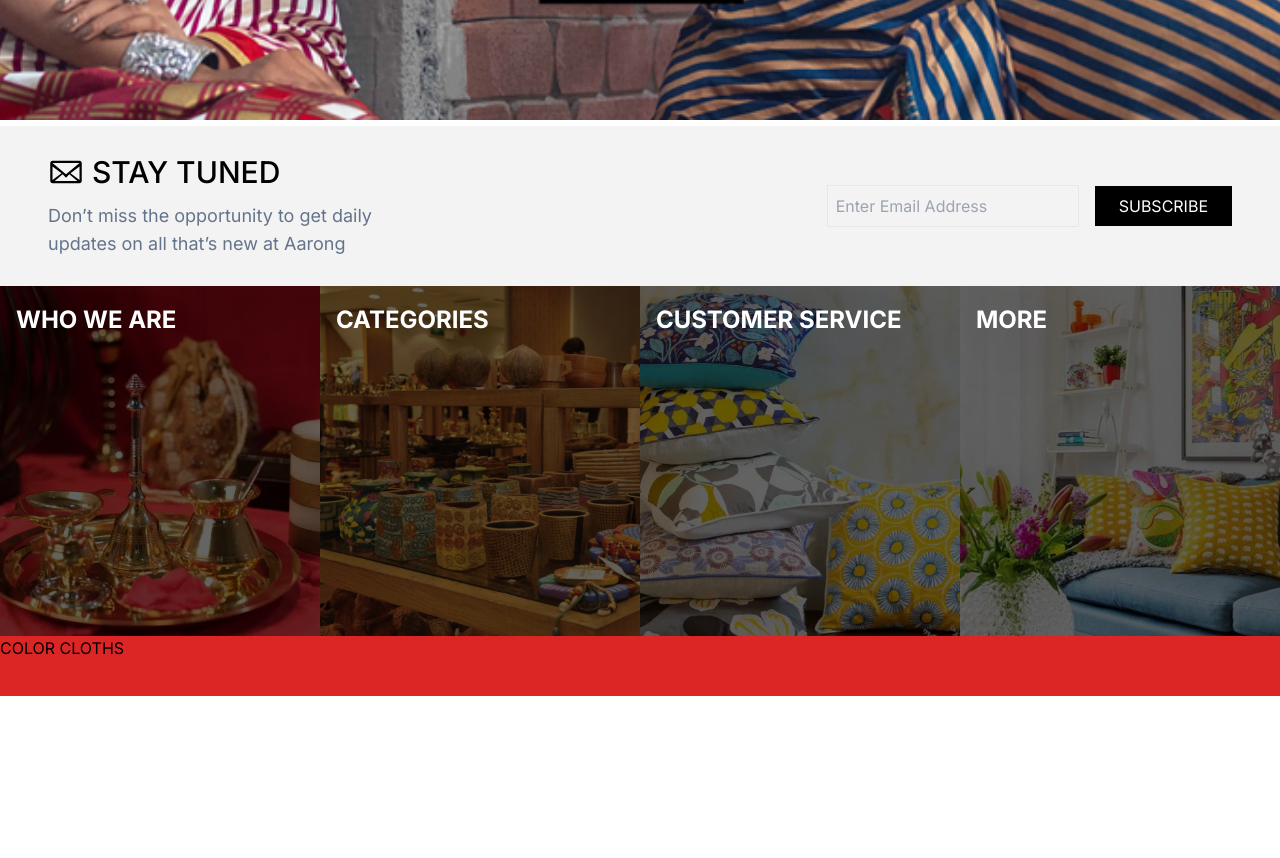
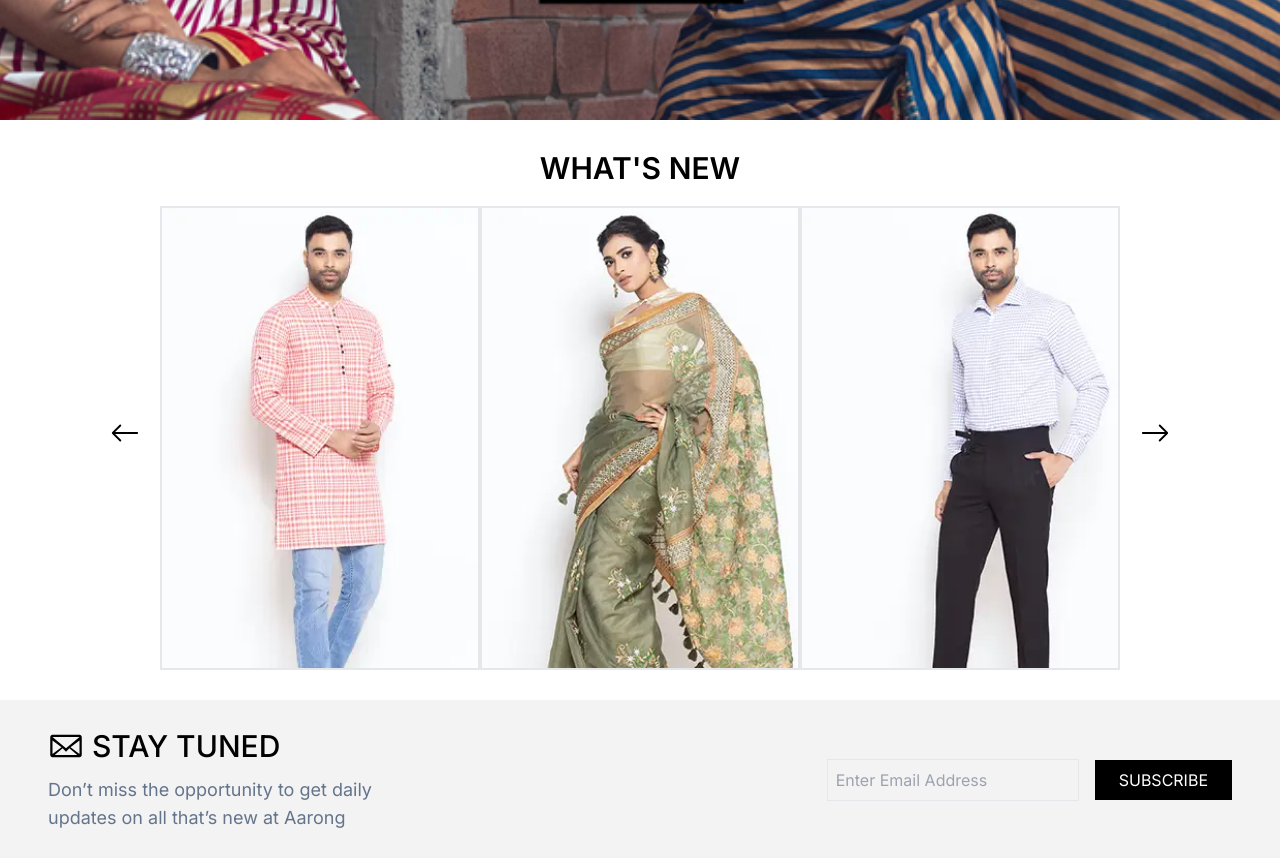
Before and after one commit to sazidhayatkhan/color_cloths, a Next.js app: page / in a window 1280 px wide. Shown: the part 1480-2338 px from the top of the page. Before the commit the page ends 2176 px from the top, so only its background shows below. Built offline with nearby package versions, Linux system fonts and the light colour scheme.

Commit message:
completed footer

```diff
--- /dev/null
+++ b/src/views/page-home/components/NewProductsSlider.tsx
@@ -0,0 +1,105 @@
+"use client"
+import React from 'react'
+import Image from 'next/image'
+import Link from 'next/link'
+import { BsArrowLeft, BsArrowRight } from 'react-icons/bs'
+import Slider from 'react-slick'
+const NewProductsSlider = (props:any) => {
+  return (
+    <div>
+        <div className='flex justify-center items-center'>
+            <p className='text-xl md:text-3xl font-semibold mb-5'>WHAT'S NEW</p>
+        </div>
+            <div className='w-[92%] md:w-[75%] mx-auto'>
+                    <Slider {...settings}>
+                        {
+                            props?.data.map((item:any,i:any)=>(
+                                <div key={i} className='ms-[64px] md:ms-0'>
+                                    <Link href={''}>
+                                        <div className='me-3 md:me-0 border-2'>
+                                            <Image
+                                            src={item?.image || "/images/dummyImage.png"}
+                                            alt=""
+                                            width={1000}
+                                            height={1000}
+                                            className="w-full h-[320px] md:h-[460px] object-cover object-top"
+                                            />
+                                        </div>
+                                    </Link>
+                                </div>
+                            ))
+                        }
+                    </Slider>
+            </div>
+    </div>
+  )
+}
+
+export default NewProductsSlider
+
+const settings = {
+    dots: false,
+    infinite: true,
+    slidesToShow: 3,
+    slidesToScroll: 1,
+    autoplay: false,
+    speed: 2000,
+    autoplaySpeed: 3000,
+    nextArrow: <SampleNextArrow />,
+    prevArrow: <SamplePrevArrow />,
+    responsive: [
+      {
+        breakpoint: 1200,
+        settings: {
+          slidesToShow: 3,
+          slidesToScroll: 1,
+          infinite: false,
+          dots: true,
+        },
+      },
+      {
+        breakpoint: 1024,
+        settings: {
+          slidesToShow: 3,
+          slidesToScroll: 1,
+          infinite: false,
+          dots: false,
+        },
+      },
+      {
+        breakpoint: 600,
+        settings: {
+          slidesToShow: 1.2,
+          dots: false,
+          slidesToScroll: 1,
+          initialSlide: 1,
+        },
+      },
+      {
+        breakpoint: 480,
+        settings: {
+          slidesToShow: 1.2,
+          dots: false,
+          slidesToScroll: 1,
+        },
+      },
+    ],
+  };
+
+  function SampleNextArrow({ onClick }: any) {
+    return (
+      <BsArrowRight
+        className="absolute hidden md:block right-6 md:right-[-50px] top-[28%] md:top-[45%] text-xl md:text-3xl text-gn600 bg-b900 rounded-full cursor-pointer"
+        onClick={onClick}
+      />
+    );
+  }
+
+  function SamplePrevArrow({ onClick }: any) {
+    return (
+      <BsArrowLeft
+        className="absolute hidden md:block left-0 md:left-[-50px] top-[28%] md:top-[45%] text-xl md:text-3xl text-gn600 bg-b900 rounded-full cursor-pointer z-10"
+        onClick={onClick}
+      />
+    );
+  }
--- a/src/views/page-home/index.tsx
+++ b/src/views/page-home/index.tsx
@@ -2,6 +2,7 @@ import CategorySlider from '@/views/page-home/components/CategorySlider'
 import CommonHeader from '@/components/CommonHeader'
 import React from 'react'
 import SectionTwoSlider from './components/SectionTwoSlider'
+import NewProductsSlider from './components/NewProductsSlider'
 
 const HomeUi = () => {
 
@@ -33,6 +34,9 @@ const HomeUi = () => {
         </div>
         <div className=''>
             <SectionTwoSlider data={SectionTwoData}/>
+        </div>
+        <div className='py-6'>
+          <NewProductsSlider data={NewProductsData}/>
         </div>
 
     </div>
@@ -94,3 +98,52 @@ const SectionTwoData =[
     url:'',
   },
 ]
+
+const NewProductsData =[
+  {
+    image:'/images/men1.webp',
+    title:'Panjabi',
+    url:'',
+  },
+  {
+    image:'/images/wom2.webp',
+    title:'Sharee',
+    url:'',
+  },
+  {
+    image:'/images/men2.webp',
+    title:'Shirt',
+    url:'',
+  },
+  {
+    image:'/images/wom3.webp',
+    title:'Salwar Kameez',
+    url:'',
+  },
+  {
+    image:'/images/men3.webp',
+    title:'Tshirt',
+    url:'',
+  },
+  {
+    image:'/images/wom1.webp',
+    title:'Silk',
+    url:'',
+  },
+  {
+    image:'/images/men4.webp',
+    title:'Shoes',
+    url:'',
+  },
+  {
+    image:'/images/men5.webp',
+    title:'Accessories',
+    url:'',
+  },
+  {
+    image:'/images/wom4.webp',
+    title:'Shawl',
+    url:'',
+  },
+
+]
```
